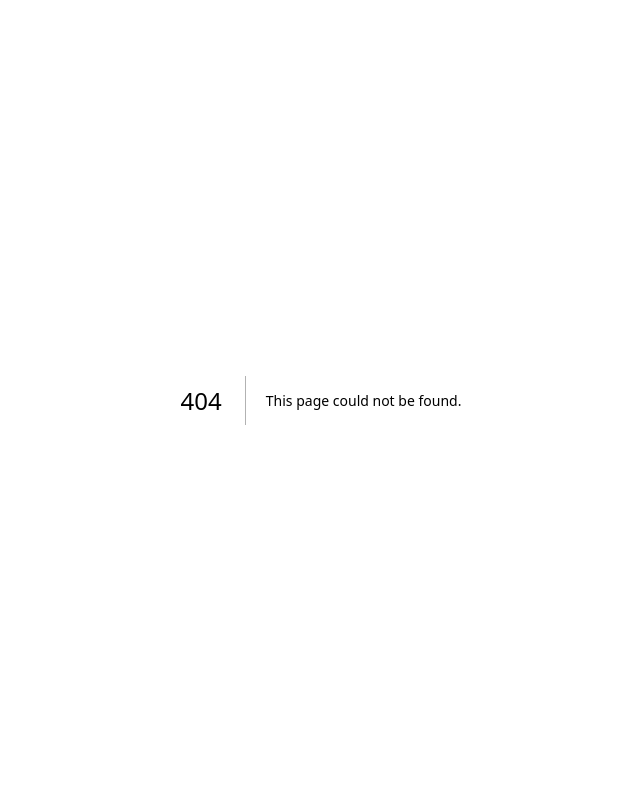
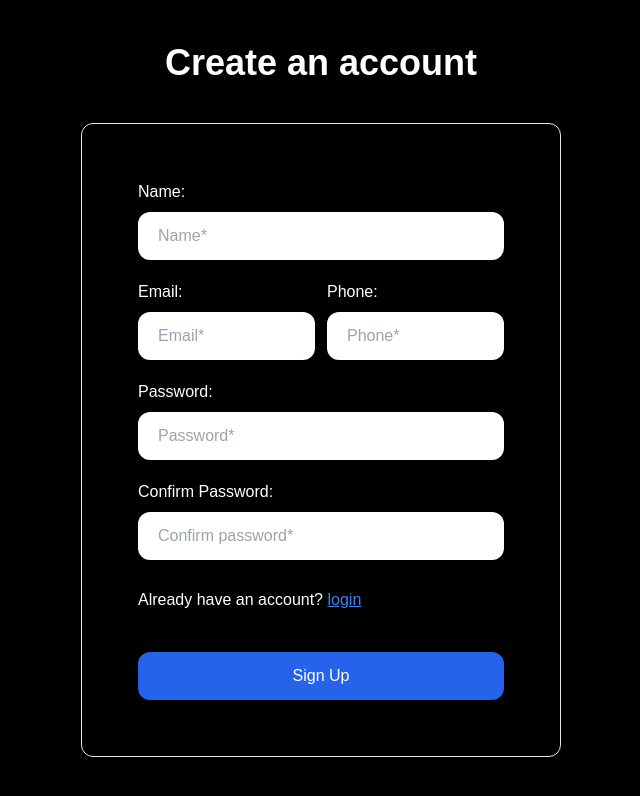
Before and after one commit to Krishna47ak/YouseAi-Kanban, a Next.js app: page /signup in a window 1280 px wide. Before the commit this address had no page. Shown: the top 796 px of the page, without its empty margins (319-959 px from the left). Built offline with nearby package versions, Linux system fonts and the light colour scheme.

Commit message:
[ created: signup screen ]

```diff
--- a/next.config.mjs
+++ b/next.config.mjs
@@ -1,4 +1,8 @@
 /** @type {import('next').NextConfig} */
-const nextConfig = {};
+const nextConfig = {
+    env: {
+        DOMAIN: process.env.DOMAIN,
+    }
+};
 
 export default nextConfig;
--- /dev/null
+++ b/src/app/(auth)/signup/page.jsx
@@ -0,0 +1,101 @@
+"use client"
+
+import { useFormik } from 'formik';
+import * as Yup from 'yup';
+import FormInput from '@/components/FormInput';
+import SubmitButton from '@/components/SubmitButton';
+import Link from 'next/link';
+import { useRouter } from 'next/navigation'
+import { useContext, useState } from 'react';
+import { Context as DataContext } from '@/context/dataContext';
+import toast from 'react-hot-toast';
+
+const signupValidationSchema = Yup.object().shape({
+    name: Yup.string().required('First name is required'),
+    email: Yup.string().email().required('Primary email is required'),
+    phone: Yup.number().required('Phone number is required'),
+    password: Yup.string().min(8).required('Password is required'),
+    confirmpassword: Yup.string().min(8).required('Confirm password is required')
+});
+
+const signupInitialValues = {
+    name: '',
+    email: '',
+    phone: '',
+    password: '',
+    confirmpassword: '',
+};
+
+const Signup = () => {
+    const router = useRouter();
+    const { authenticate } = useContext(DataContext)
+    const [loading, setLoading] = useState(false)
+
+    const signupFormik = useFormik({
+        initialValues: signupInitialValues,
+        validationSchema: signupValidationSchema,
+        onSubmit: async (values) => {
+
+            if (values?.password === values?.confirmpassword) {
+                const body = JSON.stringify({
+                    name: values.name,
+                    email: values.email,
+                    phone: values.phone,
+                    password: values.password
+                })
+
+                console.log(body);
+
+
+                try {
+                    setLoading(true)
+                    const res = await fetch(`${process.env.DOMAIN}/api/signup`, {
+                        credentials: "include",
+                        method: "POST",
+                        body,
+                        headers: { 'Content-Type': 'application/json' }
+                    });
+                    const data = await res.json()
+                    if (data?.success) {
+                        authenticate(data)
+                        toast.success("Signed up successfully")
+                        router.replace("/")
+                    } else {
+                        throw new Error('Signed Up failed!!');
+                    }
+                } catch (err) {
+                    setLoading(false)
+                    toast.error("Signup failed")
+                    console.error(err);
+                }
+            } else {
+                signupFormik.setFieldError('confirmpassword', 'Passwords do not match')
+            }
+        },
+    });
+
+
+    return (
+        <div className='flex justify-center items-center bg-black text-white min-h-screen p-5 sm:p-10' >
+            <div className='w-full md:w-auto lg:w-[40%]' >
+                <p className='text-4xl font-semibold text-center mb-10' >Create an account</p>
+                <form className='border p-10 sm:p-14 pb-16 rounded-xl' onSubmit={signupFormik.handleSubmit} >
+                    <FormInput name="Name" value={signupFormik.values.name} onChange={signupFormik.handleChange} onBlur={signupFormik.handleBlur} touched={signupFormik.touched.name} error={signupFormik.errors.name} type='text' placeholder='Name*' />
+                    <div className='grid md:grid-cols-2 md:gap-x-3' >
+                        <FormInput name="Email" value={signupFormik.values.email} onChange={signupFormik.handleChange} onBlur={signupFormik.handleBlur} touched={signupFormik.touched.email} error={signupFormik.errors.email} type='email' placeholder='Email*' />
+                        <FormInput name="Phone" value={signupFormik.values.phone} onChange={signupFormik.handleChange} onBlur={signupFormik.handleBlur} touched={signupFormik.touched.phone} error={signupFormik.errors.phone} type='tel' placeholder='Phone*' />
+                    </div>
+
+                    <FormInput name="Password" value={signupFormik.values.password} onChange={signupFormik.handleChange} onBlur={signupFormik.handleBlur} touched={signupFormik.touched.password} error={signupFormik.errors.password} type='password' placeholder='Password*' />
+                    <FormInput name="Confirm Password" value={signupFormik.values.confirmpassword} onChange={signupFormik.handleChange} onBlur={signupFormik.handleBlur} touched={signupFormik.touched.confirmpassword} error={signupFormik.errors.confirmpassword} type='password' placeholder='Confirm password*' />
+                    <div className='mt-7' >
+                        <p>Already have an account? <Link href="/login" className='text-blue-500 underline' >login</Link></p>
+                    </div>
+                    <SubmitButton name="Sign Up" loading={loading} />
+                </form>
+            </div>
+        </div>
+    )
+}
+
+export default Signup
```
Also changed, not shown: src/lib/DBConfig.ts (line endings or trailing spaces), 1 other file (tests, documents, lock files or other folders).
